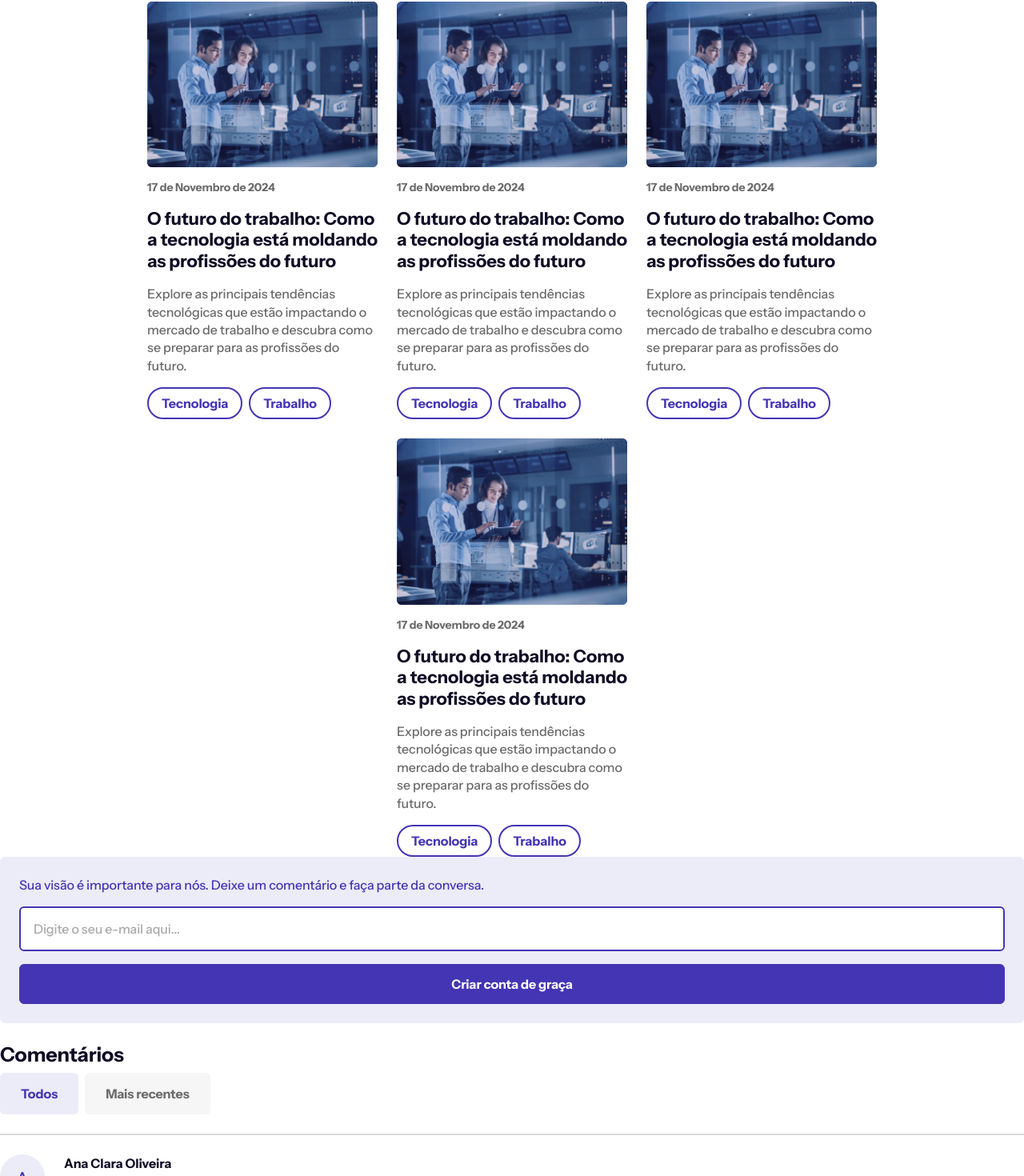
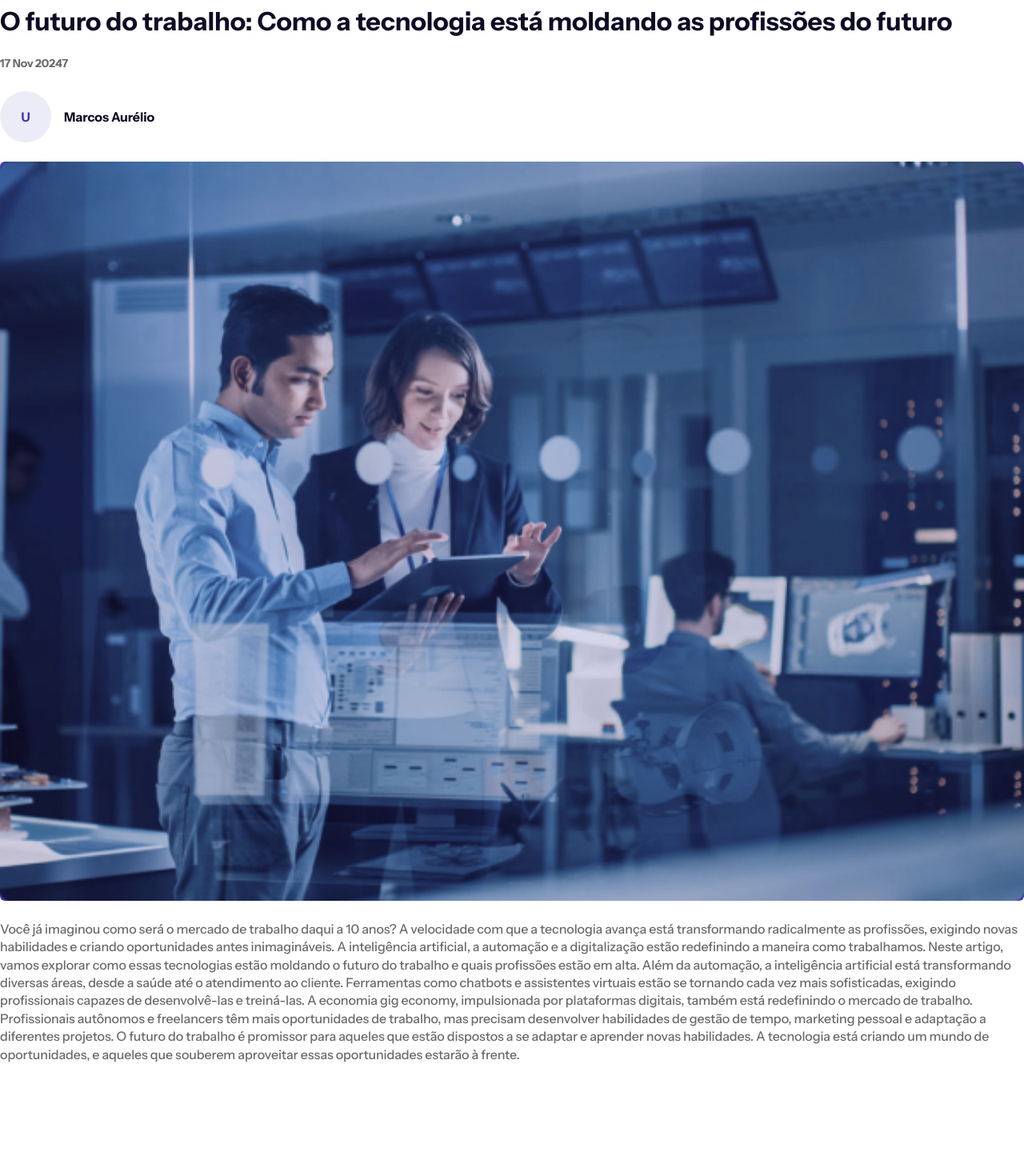
Before and after one commit to marcosaureliodevelop/blog-template, a React (Create React App) app: page / in a window 1280 px wide. Shown: the part 56-1526 px from the top of the page at 80% size. After the commit the page ends 1385 px from the top, so only its background shows below. Built offline with nearby package versions, Linux system fonts and the light colour scheme.

Commit message:
component: create post image

```diff
--- /dev/null
+++ b/src/components/organisms/MainPost/index.tsx
@@ -0,0 +1,66 @@
+import React from "react";
+
+import { MainPostStyled, CategoriesBox } from "./styled";
+
+import CategoryTag from "../../atoms/CategoryTag";
+import Span from "../../atoms/Span";
+import PostOwner from "../../molecules/PostOwner";
+import PostImage from "../../atoms/PostImage";
+import Headline from "../../atoms/Headline";
+import Paragraph from "../../atoms/Paragraph";
+
+interface MainPostProps {
+    categories: string[];
+    title: string;
+    postDate: string;
+    postOwner: {
+        firstLetter: string,
+        username: string
+    };
+    postImage: {
+        path: string,
+        alt: string,
+        title: string
+    };
+    description: string;
+};
+
+const MainPost: React.FC<MainPostProps> = (
+    {
+        categories,
+        title,
+        postDate,
+        postOwner,
+        postImage,
+        description
+    }
+) => {
+    return (
+        <MainPostStyled>
+            <CategoriesBox>
+                {categories.map(item => (
+                    <CategoryTag name={item} />
+                ))}
+            </CategoriesBox>
+
+            <Headline
+                variant="primary"
+                content={title} />
+
+            <Span content={postDate} />
+
+            <PostOwner
+                username={postOwner.firstLetter}
+                content={postOwner.username} />
+
+            <PostImage
+                path={require("./image.png")}
+                title={postImage.title}
+                alt={postImage.alt} />
+
+            <Paragraph content={description} />
+        </MainPostStyled>
+    );
+};
+
+export default MainPost;
--- /dev/null
+++ b/src/components/organisms/MainPost/styled.ts
@@ -0,0 +1,20 @@
+import styled from "styled-components";
+
+export const MainPostStyled = styled.section`
+    position: relative;
+    display: flex;
+    flex-direction: column;
+    justify-content: flex-start;
+    align-items: flex-start;
+    gap: 24px;
+`;
+
+export const CategoriesBox = styled.div`
+    position: relative;
+    display: flex;
+    flex-direction: row;
+    justify-content: flex-start;
+    align-items: flex-start;
+    gap: 8px;
+    flex-wrap: wrap;
+`;
--- a/src/pages/HomePage/index.tsx
+++ b/src/pages/HomePage/index.tsx
@@ -1,127 +1,32 @@
 import React from "react";
 
-import PostLine from "../../components/organisms/PostLine";
-import Comments from "../../components/organisms/Comments";
-
-interface PostProps {
-    postImage: {
-        path: string;
-        alt: string;
-        title: string;
-    };
-    postDate: string;
-    headline: {
-        variant: "primary" | "secondary" | "tertinary";
-        content: string;
-    };
-    description: string;
-    postCategory: string[];
-};
-
-interface CommentsProps {
-    firstLetter: string;
-    username: string;
-    content: string;
-    likeAmount: number;
-};
+import MainPost from "../../components/organisms/MainPost";
 
 const HomePage: React.FC = () => {
-
-    /** esta constante representa o retorno da api fictícia */
-    const posts: PostProps[] = [
-        {
-            postImage: {
-                path: require("./image.png"),
-                alt: "Imagem do Post",
-                title: "Imagem do Post"
-            },
-            postDate: "17 de Novembro de 2024",
-            headline: {
-                variant: "primary",
-                content: "O futuro do trabalho: Como a tecnologia está moldando as profissões do futuro"
-            },
-            description: "Explore as principais tendências tecnológicas que estão impactando o mercado de trabalho e descubra como se preparar para as profissões do futuro.",
-            postCategory: ["Tecnologia", "Trabalho"]
-        },
-        {
-            postImage: {
-                path: require("./image.png"),
-                alt: "Imagem do Post",
-                title: "Imagem do Post"
-            },
-            postDate: "17 de Novembro de 2024",
-            headline: {
-                variant: "primary",
-                content: "O futuro do trabalho: Como a tecnologia está moldando as profissões do futuro"
-            },
-            description: "Explore as principais tendências tecnológicas que estão impactando o mercado de trabalho e descubra como se preparar para as profissões do futuro.",
-            postCategory: ["Tecnologia", "Trabalho"]
-        },
-        {
-            postImage: {
-                path: require("./image.png"),
-                alt: "Imagem do Post",
-                title: "Imagem do Post"
-            },
-            postDate: "17 de Novembro de 2024",
-            headline: {
-                variant: "primary",
-                content: "O futuro do trabalho: Como a tecnologia está moldando as profissões do futuro"
-            },
-            description: "Explore as principais tendências tecnológicas que estão impactando o mercado de trabalho e descubra como se preparar para as profissões do futuro.",
-            postCategory: ["Tecnologia", "Trabalho"]
-        },
-        {
-            postImage: {
-                path: require("./image.png"),
-                alt: "Imagem do Post",
-                title: "Imagem do Post"
-            },
-            postDate: "17 de Novembro de 2024",
-            headline: {
-                variant: "primary",
-                content: "O futuro do trabalho: Como a tecnologia está moldando as profissões do futuro"
-            },
-            description: "Explore as principais tendências tecnológicas que estão impactando o mercado de trabalho e descubra como se preparar para as profissões do futuro.",
-            postCategory: ["Tecnologia", "Trabalho"]
-        }
-    ];
-
-    /** esta constante representa o retorno da api fictícia */
-    const comments: CommentsProps[] = [
-        {
-            firstLetter: "A",
-            username: "Ana Clara Oliveira",
-            content: "Artigo muito interessante! Acredito que a tecnologia, além de transformar o mercado de trabalho, também trará mais oportunidades.",
-            likeAmount: 2
-        },
-        {
-            firstLetter: "A",
-            username: "Ana Clara Oliveira",
-            content: "Artigo muito interessante! Acredito que a tecnologia, além de transformar o mercado de trabalho, também trará mais oportunidades.",
-            likeAmount: 8
-        },
-        {
-            firstLetter: "A",
-            username: "Ana Clara Oliveira",
-            content: "Artigo muito interessante! Acredito que a tecnologia, além de transformar o mercado de trabalho, também trará mais oportunidades.",
-            likeAmount: 3
-        },
-        {
-            firstLetter: "A",
-            username: "Ana Clara Oliveira",
-            content: "Artigo muito interessante! Acredito que a tecnologia, além de transformar o mercado de trabalho, também trará mais oportunidades.",
-            likeAmount: 1
-        }
-    ];
-
     return (
         <>
-            <PostLine
-                title="Posts Relacionados"
-                posts={posts} />
+            <MainPost
+                categories={['Tecnologia', 'Mercado de Trabalho', 'Inovação']}
+                title="O futuro do trabalho: Como a tecnologia está moldando as profissões do futuro"
+                postDate="17 Nov 20247"
+                postOwner={{
+                    firstLetter: "U",
+                    username: "Marcos Aurélio"
+                }}
+                postImage={{
+                    path: "./image.png",
+                    alt: "Imagem do post",
+                    title: "Imagem do post"
+                }}
+                description="Você já imaginou como será o mercado de trabalho daqui a 10 anos? A velocidade com que a tecnologia avança está transformando radicalmente as profissões, exigindo novas habilidades e criando oportunidades antes inimagináveis.
 
-            <Comments comments={comments} />
+A inteligência artificial, a automação e a digitalização estão redefinindo a maneira como trabalhamos. Neste artigo, vamos explorar como essas tecnologias estão moldando o futuro do trabalho e quais profissões estão em alta.
+
+Além da automação, a inteligência artificial está transformando diversas áreas, desde a saúde até o atendimento ao cliente. Ferramentas como chatbots e assistentes virtuais estão se tornando cada vez mais sofisticadas, exigindo profissionais capazes de desenvolvê-las e treiná-las.
+
+A economia gig economy, impulsionada por plataformas digitais, também está redefinindo o mercado de trabalho. Profissionais autônomos e freelancers têm mais oportunidades de trabalho, mas precisam desenvolver habilidades de gestão de tempo, marketing pessoal e adaptação a diferentes projetos.
+
+O futuro do trabalho é promissor para aqueles que estão dispostos a se adaptar e aprender novas habilidades. A tecnologia está criando um mundo de oportunidades, e aqueles que souberem aproveitar essas oportunidades estarão à frente." />
         </>
     );
 };
```
Also changed, not shown: src/components/organisms/MainPost/image.png (added).
